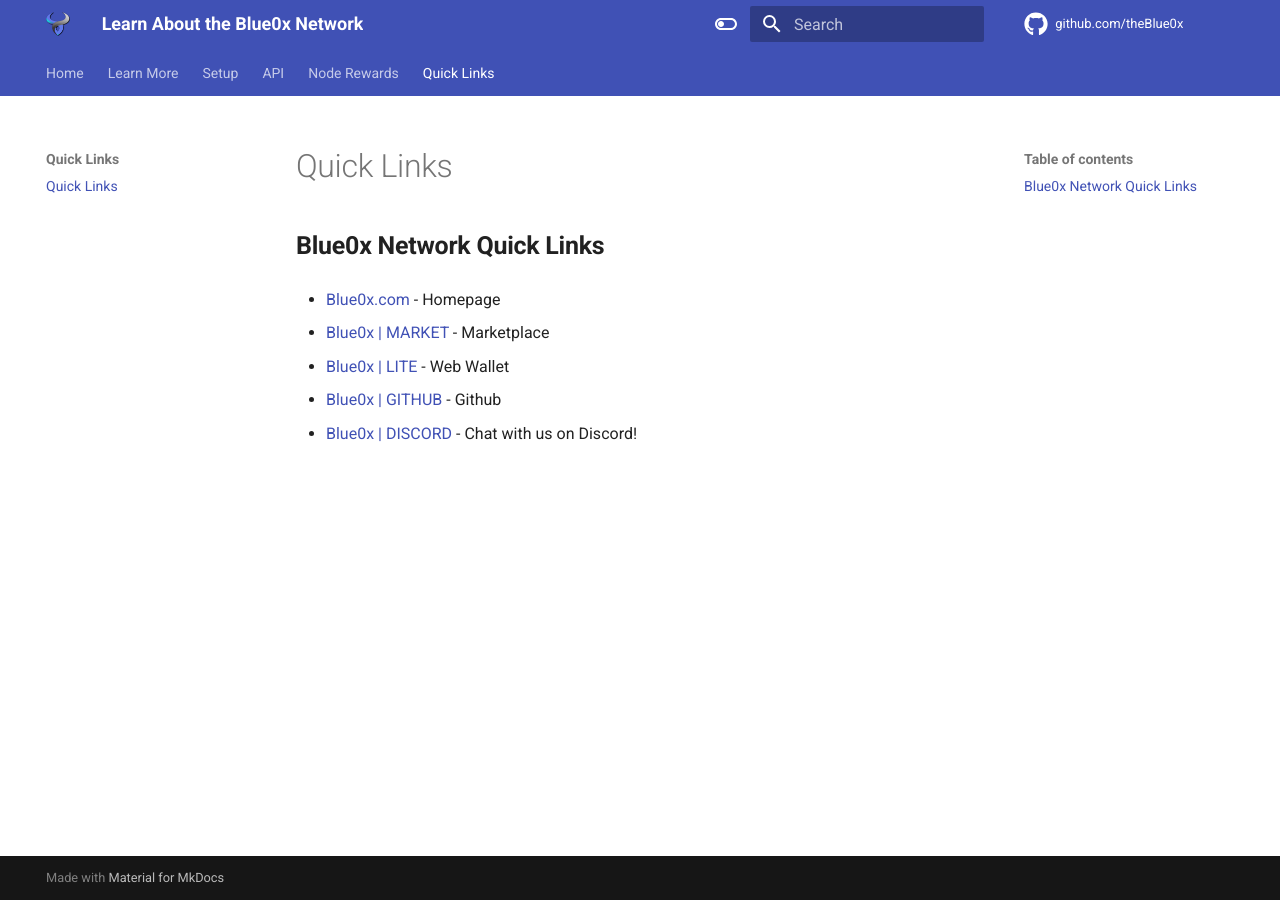
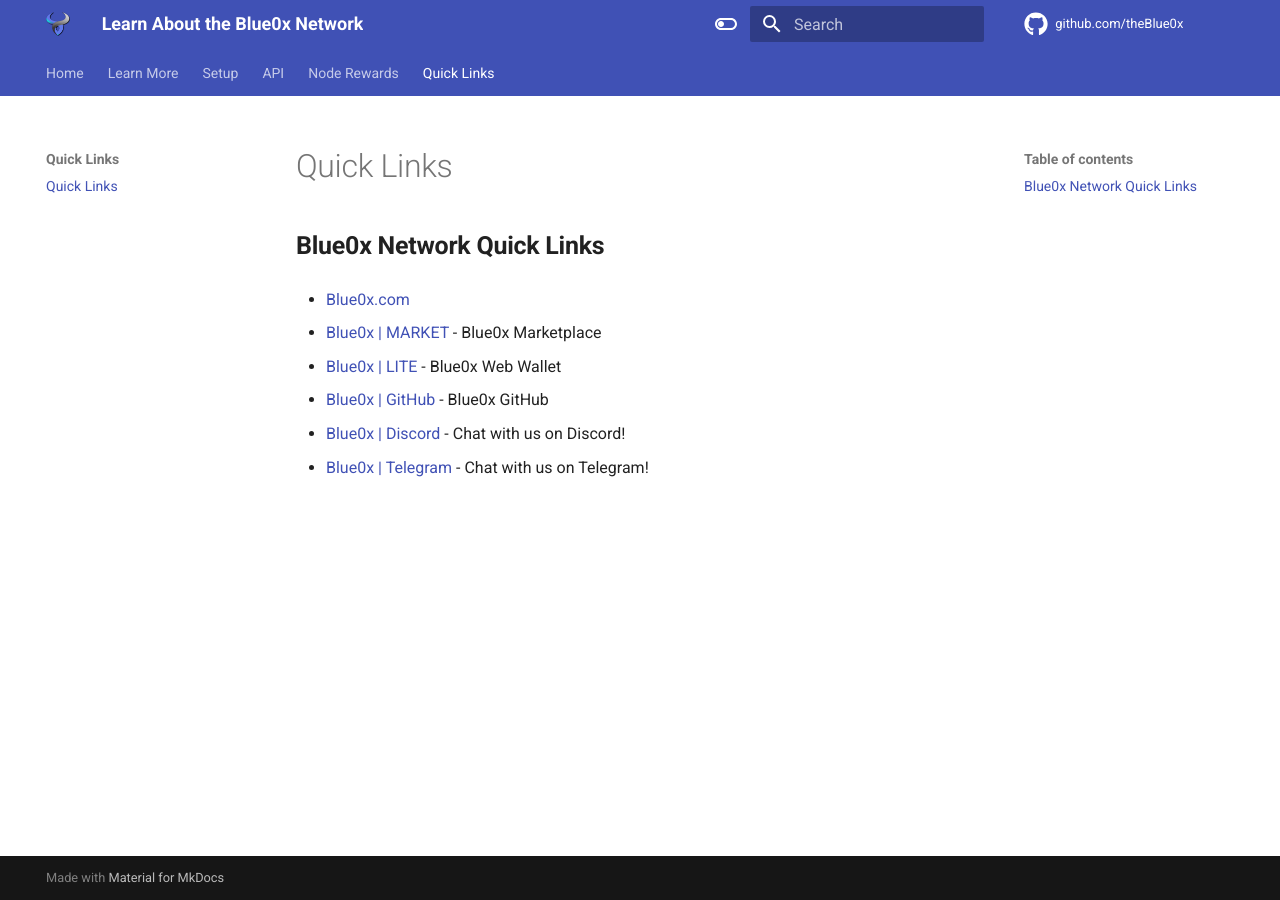
Before and after one commit to theBlue0x/docs, an MkDocs documentation site: the page built from docs/links/index.md, in a window 1280 px wide. Built offline with MkDocs 1.6.1 and Material for MkDocs 9.7.7, drawn with Linux system fonts in a browser that asks for light colours.

Commit message:
Update index.md

```diff
--- a/docs/links/index.md
+++ b/docs/links/index.md
@@ -1,11 +1,13 @@
 ## **Blue0x Network Quick Links** ##
 
-* [Blue0x.com](https://blue0x.com) - Homepage
+* [Blue0x.com](https://blue0x.com)
 
-* [Blue0x | MARKET](https://market.blue0x.com) - Marketplace
+* [Blue0x | MARKET](https://market.blue0x.com) - Blue0x Marketplace
 
-* [Blue0x | LITE](https://lite.blue0x.com) - Web Wallet
+* [Blue0x | LITE](https://lite.blue0x.com) - Blue0x Web Wallet
 
-* [Blue0x | GITHUB](https://github.com/theBlue0x) - Github
+* [Blue0x | GitHub](https://github.com/theBlue0x) - Blue0x GitHub
 
-* [Blue0x | DISCORD](https://discord.gg/8db6CRqM4H) - Chat with us on Discord!
+* [Blue0x | Discord](https://discord.gg/8db6CRqM4H) - Chat with us on Discord!
+
+* [Blue0x | Telegram](https://t.me/blue0xcom) - Chat with us on Telegram!
```
